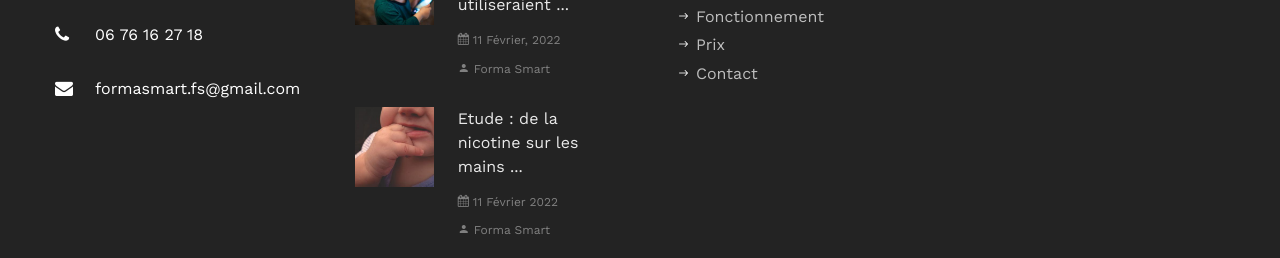
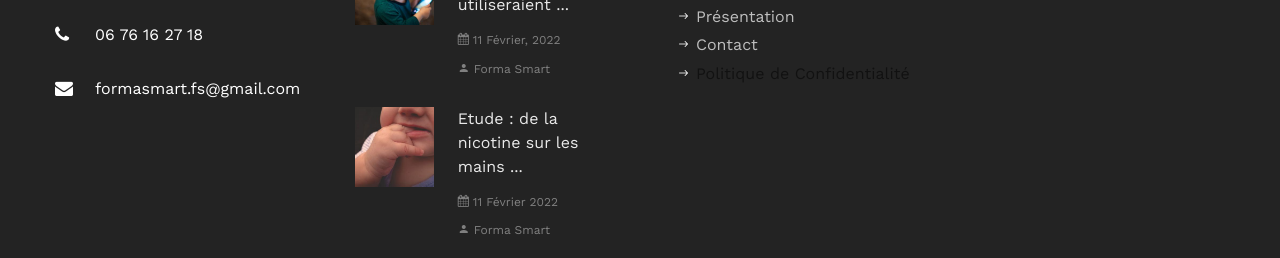
Before and after one commit to FormaSmart/micro-creche, a plain HTML site: page blog.html in a window 1280 px wide. Shown: the part 1230-1488 px from the top of the page. Drawn offline with nearby package versions, Linux system fonts and the light colour scheme; some packages are replaced by stand-ins of ours; no server answers; files whose address does not match are found by name; a web font is replaced by a local one.

Commit message:
Update nav footer

```diff
--- a/blog.html
+++ b/blog.html
@@ -301,9 +301,9 @@
                       <ul class="list-unstyled">
                           <li><a href="index.html"><span class="ion-ios-arrow-round-forward mr-2"></span>Home</a></li>
                           <li><a href="apropos.html"><span class="ion-ios-arrow-round-forward mr-2"></span>A propos</a></li>
-                          <li><a href="presentation.html"><span class="ion-ios-arrow-round-forward mr-2"></span>Fonctionnement</a></li>
-                          <li><a href="utiles.html"><span class="ion-ios-arrow-round-forward mr-2"></span>Prix</a></li>
+                          <li><a href="presentation.html"><span class="ion-ios-arrow-round-forward mr-2"></span>Présentation</a></li>
                           <li><a href="contact.html"><span class="ion-ios-arrow-round-forward mr-2"></span>Contact</a></li>
+                          <li><a href="utiles.html"><span class="ion-ios-arrow-round-forward mr-2"></span></a>Politique de Confidentialité</li>
                       </ul>
                   </div>
               </div>
```
Also changed, not shown: accompagnement.html (+1 -1 lines), actu_1.html (+1 -1 lines), actu_2.html (+2 -2 lines), actu_3.html (+2 -2 lines), contact.html (+1 -1 lines), creation.html (+1 -1 lines), groupe.html (+2 -2 lines), presentation.html (+2 -2 lines).
